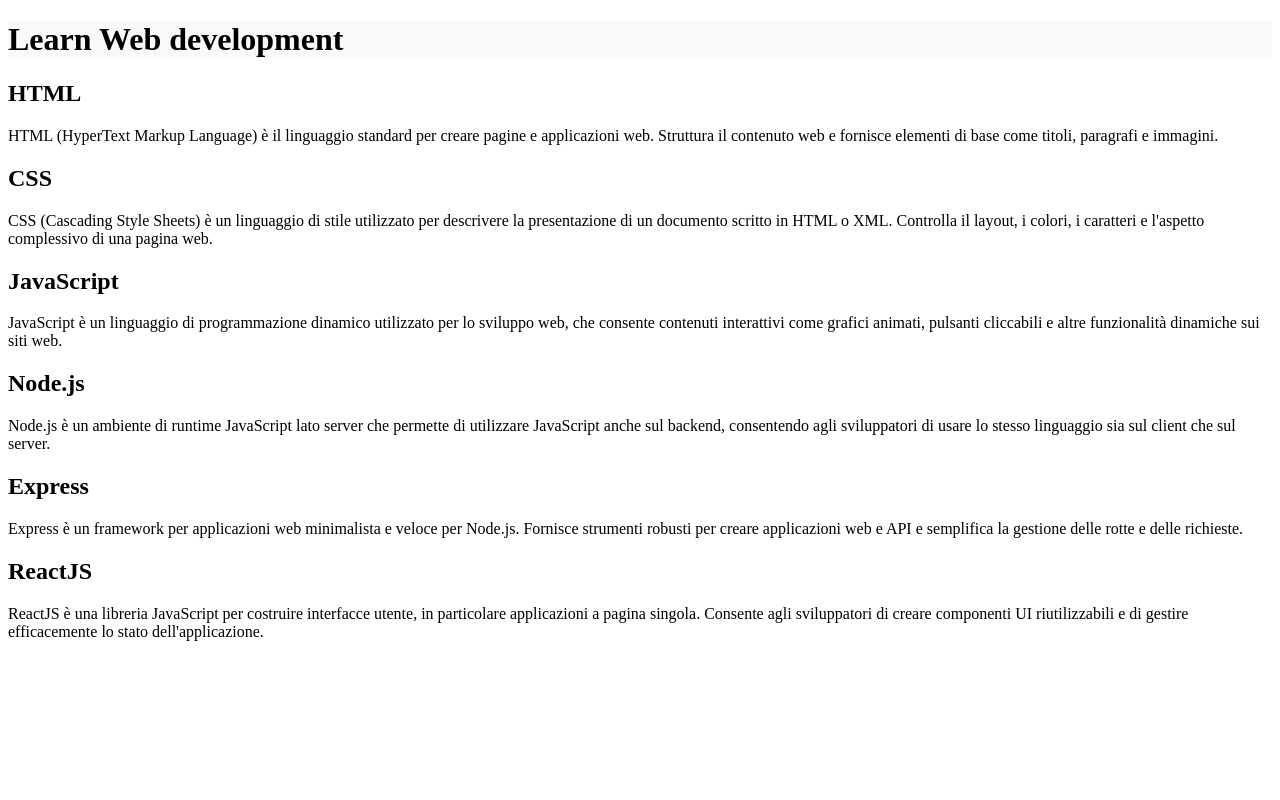
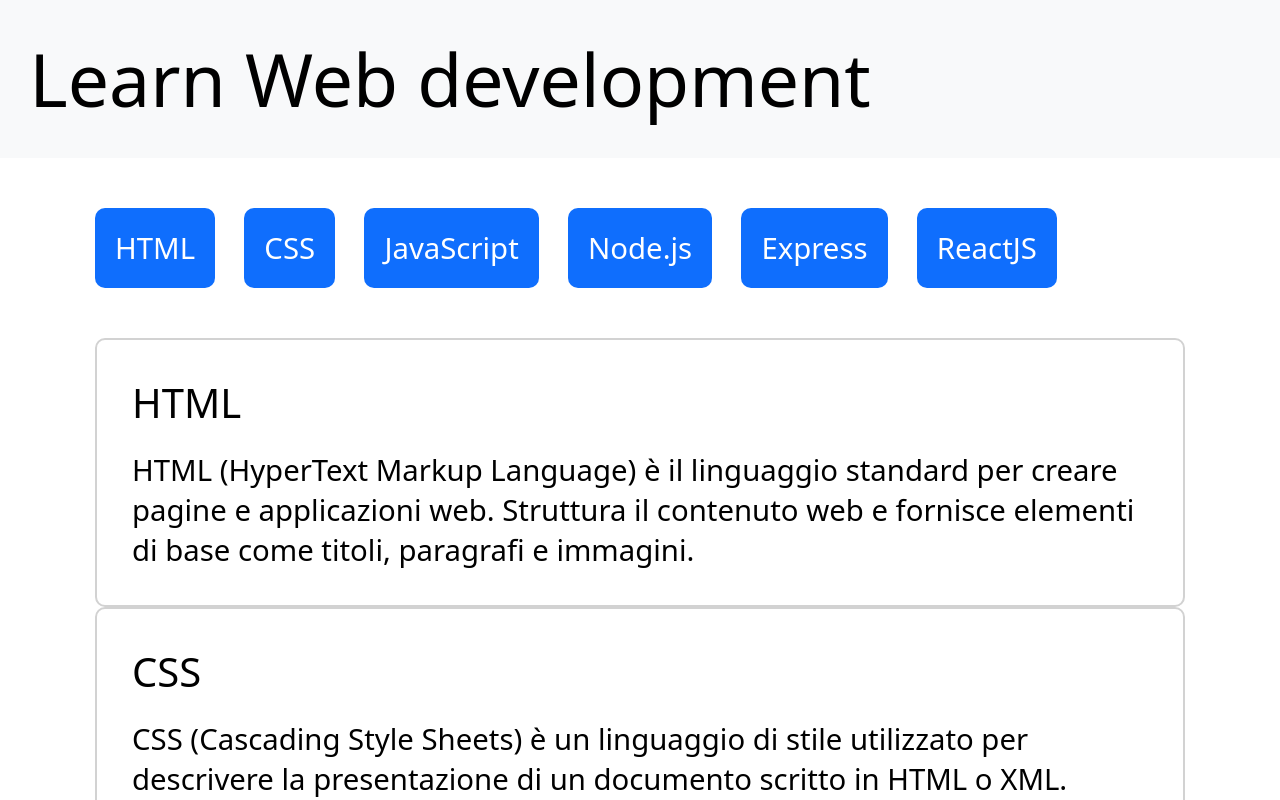
Before and after one commit to BrayanRodrigoGenovese/react-use-state, a React (Vite) app: page / in a window 1280 px wide. Shown: the top 800 px of the page. Built offline with nearby package versions, Linux system fonts and the light colour scheme.

Commit message:
Update the CSS style and structure of components

```diff
--- a/src/assets/css/index.css
+++ b/src/assets/css/index.css
@@ -1,3 +1,65 @@
+* {
+  padding: 0;
+  margin: 0;
+  box-sizing: border-box;
+  font-family:
+    system-ui,
+    -apple-system,
+    BlinkMacSystemFont,
+    "Segoe UI",
+    Roboto,
+    Oxygen,
+    Ubuntu,
+    Cantarell,
+    "Open Sans",
+    "Helvetica Neue",
+    sans-serif;
+  font-size: 22pt;
+  font-weight: 200;
+}
+header {
+  background-color: rgb(248 249 250);
+  padding: 1rem;
+}
+
 h1 {
-  background-color: rgb(248 249 250);
+  font-size: 55pt;
+  font-weight: 500;
 }
+
+h2 {
+  padding-bottom: 20px;
+  font-size: 30pt;
+  font-weight: 500;
+}
+main {
+  padding-left: 95px;
+  padding-right: 95px;
+  display: flex;
+  flex-direction: column;
+}
+
+.card {
+  border-style: solid;
+  border-width: 2px;
+  border-radius: 10px;
+  border-color: rgb(210, 210, 210);
+  padding: 35px;
+}
+
+button {
+  display: block;
+  padding: 20px;
+  border-radius: 10px;
+  border-style: none;
+  color: white;
+  background-color: rgb(15 110 253);
+  /* yellow rgb(255 193 9) */
+  cursor: pointer;
+}
+#button-row {
+  display: flex;
+  gap: 1rem;
+  margin-top: 50px;
+  margin-bottom: 50px;
+}
--- a/src/components/Card.jsx
+++ b/src/components/Card.jsx
@@ -1,11 +1,9 @@
 export default function Card({ id, title, description }) {
   return (
     <>
-      <div>
+      <div className="card">
         <article key={id}>
-          <header>
-            <h2>{title}</h2>
-          </header>
+          <h2>{title}</h2>
           <p>{description}</p>
         </article>
       </div>
--- a/src/components/Main.jsx
+++ b/src/components/Main.jsx
@@ -40,6 +40,12 @@
 export default function Main() {
   return (
     <>
+      <main>
+        <div id="button-row">
+          {languages.map((language) => (
+            <button id={language.id}>{language.title}</button>
+          ))}
+        </div>
         {languages.map((language) => (
           <Card
             id={language.id}
@@ -47,6 +53,7 @@
             description={language.description}
           />
         ))}
+      </main>
     </>
   );
 }
```
Lines whose indentation alone changed are shown as unchanged.
